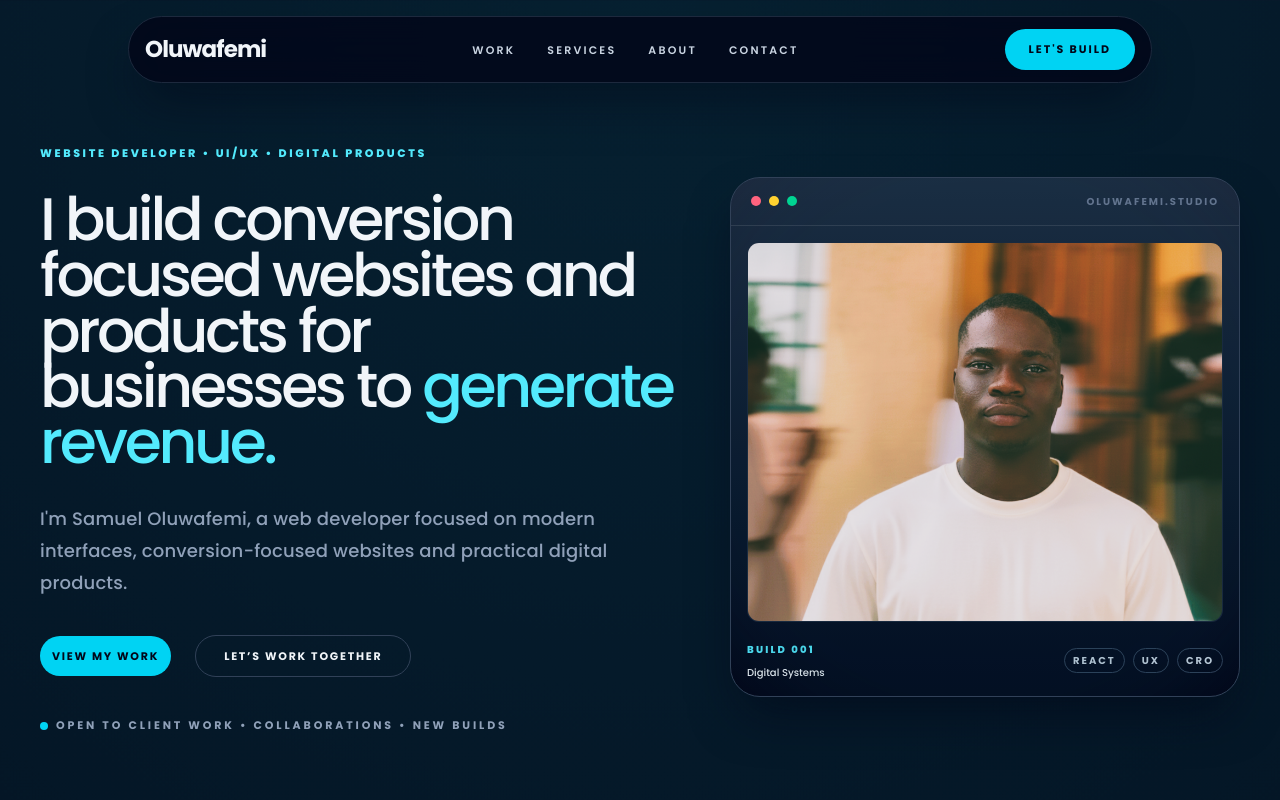
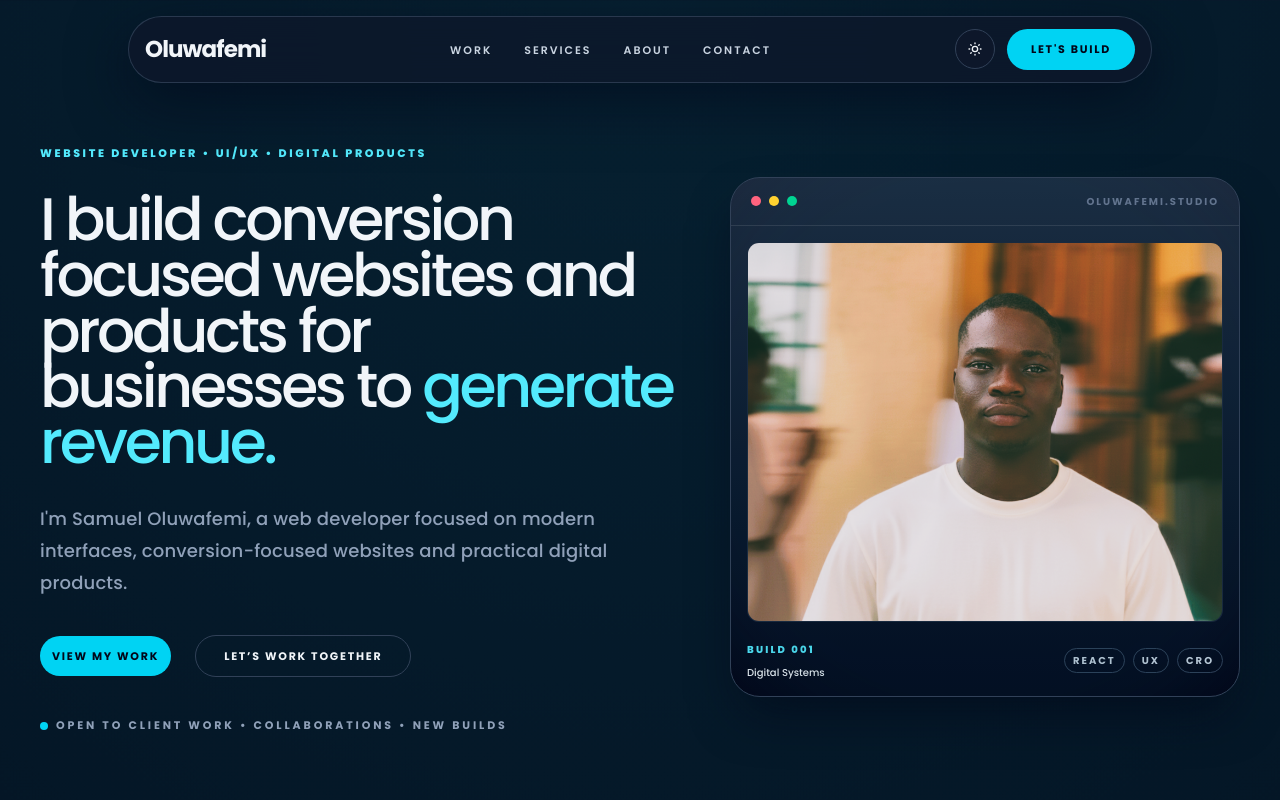
Before and after one commit to Samuel-Oluwafemi/Oluwafemi, a React (Vite) app in the folder Oluwafemi/: page / in a window 1280 px wide. Shown: the top 800 px of the page. Built offline with nearby package versions, Linux system fonts and the light colour scheme.

Commit message:
feat: enhance Navbar component with theme toggle and improved styling

```diff
--- a/Oluwafemi/src/components/layout/Navbar.jsx
+++ b/Oluwafemi/src/components/layout/Navbar.jsx
@@ -1,41 +1,88 @@
 import { useState } from "react";
-import { Menu, X } from "lucide-react";
+import { Menu, MoonStar, SunMedium, X } from "lucide-react";
 
 const navItems = ["Work", "Services", "About", "Contact"];
 
-export default function Navbar() {
+export default function Navbar({ theme, setTheme }) {
   const [isOpen, setIsOpen] = useState(false);
 
+  const toggleTheme = () => {
+    setTheme((current) => (current === "dark" ? "light" : "dark"));
+  };
+
   return (
-    <header className="fixed inset-x-0 top-4 z-50 px-3">
-      {/* NAVBAR*/}
+    <header className="fixed inset-x-0 top-4 z-50 px-2 sm:px-3">
       <nav
-        className="mx-auto max-w-5xl rounded-full border border-slate-800
-        bg-slate-950/80 px-4 py-3 backdrop-blur-xl
-        shadow-2xl shadow-slate-950/60"
+        className="glass-panel mx-auto max-w-5xl rounded-full border border-slate-700/80
+        px-3 py-2.5 shadow-[0_18px_60px_rgba(2,6,23,0.55)] sm:px-4 sm:py-3"
         aria-label="Primary navigation"
       >
-        <div className="flex w-full items-center justify-between">
-          {/* Logo */}
+        <div className="flex w-full items-center gap-2 sm:gap-3">
           <a
             href="#home"
             aria-label="Oluwafemi home"
             onClick={() => setIsOpen(false)}
-            className="text-[20px] md:text-[23px] font-bold tracking-[-.04em] text-slate-100"
+            className="shrink-0 text-[18px] font-bold tracking-[-.04em] text-slate-100 sm:text-[20px] md:text-[23px]"
           >
             Oluwafemi
           </a>
 
-          {/*
-              DESKTOP NAVIGATION*/}
-          <ul className="hidden items-center gap-8 md:flex">
+          <div className="hidden flex-1 items-center justify-center md:flex">
+            <ul className="flex items-center gap-6 lg:gap-8">
               {navItems.map((item) => (
                 <li key={item}>
                   <a
                     href={`#${item.toLowerCase()}`}
-                  className="text-[11px] font-semibold uppercase
-                  tracking-[0.2em] text-slate-300
-                  transition hover:text-cyan-300"
+                    className="text-[10px] font-semibold uppercase tracking-[0.18em] text-slate-300 transition hover:text-cyan-300 md:text-[11px]"
+                  >
+                    {item}
+                  </a>
+                </li>
+              ))}
+            </ul>
+          </div>
+
+          <div className="ml-auto flex items-center gap-2 sm:gap-3">
+            <button
+              type="button"
+              onClick={toggleTheme}
+              aria-label={theme === "dark" ? "Switch to light mode" : "Switch to dark mode"}
+              className="flex h-9 w-9 items-center justify-center rounded-full border border-slate-700 bg-slate-900/70 text-slate-100 transition hover:border-cyan-300 hover:text-cyan-300 sm:h-10 sm:w-10"
+            >
+              {theme === "dark" ? <SunMedium size={16} /> : <MoonStar size={16} />}
+            </button>
+
+            <a
+              href="#contact"
+              className="hidden items-center justify-center rounded-full bg-cyan-400 px-5 py-2.5 text-[10px] font-bold uppercase tracking-[0.16em] text-slate-950 transition hover:bg-cyan-300 md:inline-flex md:px-6 md:py-3 md:text-[11px]"
+            >
+              Let's build
+            </a>
+
+            <button
+              type="button"
+              onClick={() => setIsOpen(!isOpen)}
+              className="flex h-9 w-9 items-center justify-center rounded-full border border-slate-700 text-slate-100 transition hover:border-cyan-300 hover:text-cyan-300 md:hidden"
+              aria-label="Toggle navigation menu"
+              aria-expanded={isOpen}
+            >
+              {isOpen ? <X size={18} /> : <Menu size={18} />}
+            </button>
+          </div>
+        </div>
+      </nav>
+
+      {isOpen && (
+        <div
+          className="mx-auto mt-3 max-w-5xl rounded-3xl border border-slate-800 bg-slate-950/95 p-4 backdrop-blur-xl shadow-2xl shadow-slate-950/60 md:hidden"
+        >
+          <ul className="flex flex-col gap-1">
+            {navItems.map((item) => (
+              <li key={item}>
+                <a
+                  href={`#${item.toLowerCase()}`}
+                  onClick={() => setIsOpen(false)}
+                  className="block rounded-xl px-4 py-3 text-sm font-semibold uppercase tracking-[0.15em] text-slate-300 transition hover:bg-slate-900 hover:text-cyan-300"
                 >
                   {item}
                 </a>
@@ -43,76 +90,10 @@ export default function Navbar() {
             ))}
           </ul>
 
-          {/* =========================
-              DESKTOP CTA
-          ========================== */}
-          <a
-            href="#contact"
-            className="hidden items-center justify-center rounded-full
-            bg-cyan-400 px-6 py-3 text-[11px] font-bold uppercase
-            tracking-[0.18em] text-slate-950
-            transition hover:bg-cyan-300 md:inline-flex"
-          >
-            Let's build
-          </a>
-
-          {/* =========================
-              MOBILE MENU BUTTON
-          ========================== */}
-          <button
-            type="button"
-            onClick={() => setIsOpen(!isOpen)}
-            className="flex h-10 w-10 items-center justify-center
-            rounded-full border border-slate-700
-            text-slate-100 md:hidden"
-            aria-label="Toggle navigation menu"
-            aria-expanded={isOpen}
-          >
-            {isOpen ? <X size={20} /> : <Menu size={20} />}
-          </button>
-        </div>
-      </nav>
-
-      {/* =========================
-          MOBILE DROPDOWN
-          IMPORTANT:
-          This is OUTSIDE the nav
-      ========================== */}
-      {isOpen && (
-        <div
-          className="mx-auto mt-3 max-w-5xl rounded-3xl border
-          border-slate-800 bg-slate-950/95 p-4
-          backdrop-blur-xl shadow-2xl shadow-slate-950/60
-          md:hidden"
-        >
-          {/* Mobile Links */}
-          <ul className="flex flex-col gap-1">
-            {navItems.map((item) => (
-              <li key={item}>
-                <a
-                  href={`#${item.toLowerCase()}`}
-                  onClick={() => setIsOpen(false)}
-                  className="block rounded-xl px-4 py-3
-                  text-sm font-semibold uppercase
-                  tracking-[0.15em] text-slate-300
-                  transition hover:bg-slate-900
-                  hover:text-cyan-300"
-                >
-                  {item}
-                </a>
-              </li>
-            ))}
-          </ul>
-
-          {/* Mobile CTA */}
             <a
               href="#contact"
               onClick={() => setIsOpen(false)}
-            className="mt-3 flex items-center justify-center
-            rounded-full bg-cyan-400 px-6 py-3
-            text-[11px] font-bold uppercase
-            tracking-[0.18em] text-slate-950
-            transition hover:bg-cyan-300"
+              className="flex items-center justify-center rounded-full bg-cyan-400 px-5 py-2.5 text-[10px] font-bold uppercase tracking-[0.18em] text-slate-950 transition hover:bg-cyan-300"
             >
               Let's build
             </a>
```
Lines whose indentation alone changed are shown as unchanged.
